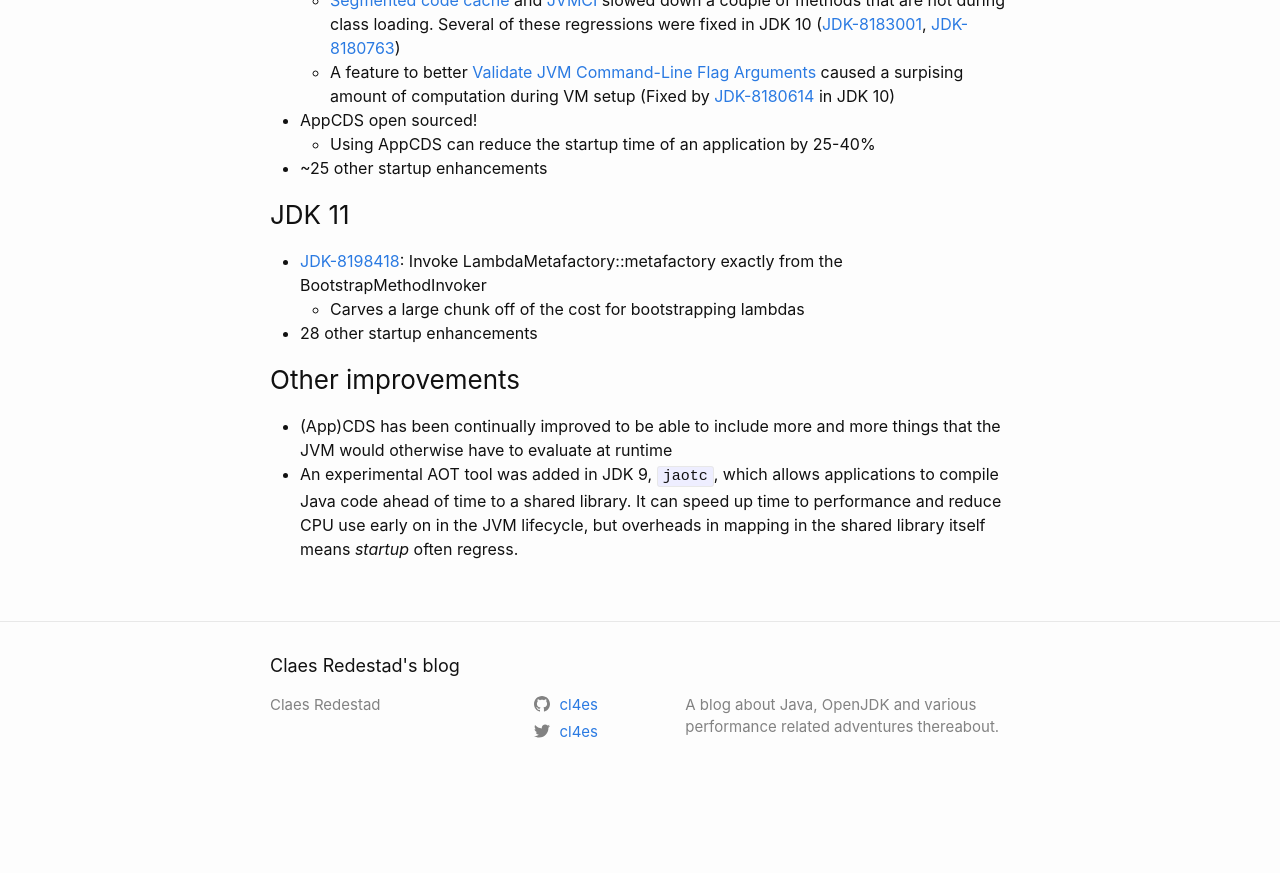
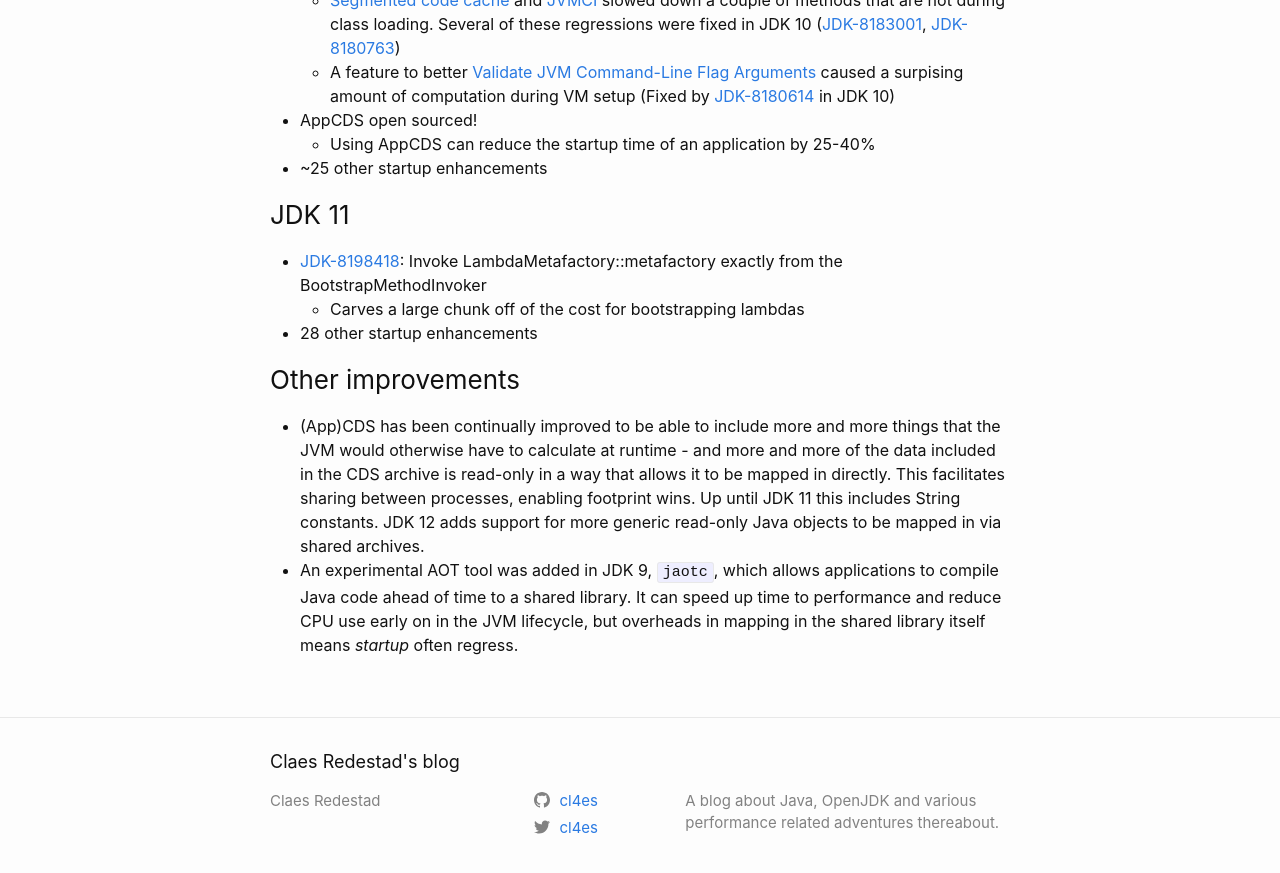
Before and after one commit to cl4es/cl4es.github.io, a Jekyll site: the page built from _posts/2018-11-29-OpenJDK-Startup-From-8-Through-11.md, in a window 1280 px wide and 900 px high, scrolled down 1307 px. Shown: the top 873 px of the window. Built offline with Jekyll 4.4.1, drawn with Linux system fonts in a browser that asks for light colours; before the commit the page ends 2111 px from its top, so only the background shows below that.

Commit message:
AppCDS clarification

```diff
--- a/_posts/2018-11-29-OpenJDK-Startup-From-8-Through-11.md
+++ b/_posts/2018-11-29-OpenJDK-Startup-From-8-Through-11.md
@@ -44,5 +44,5 @@ I've touched on regressions and improvements to Java startup in both talks and i
 
 ### Other improvements
 
-- (App)CDS has been continually improved to be able to include more and more things that the JVM would otherwise have to evaluate at runtime
+- (App)CDS has been continually improved to be able to include more and more things that the JVM would otherwise have to calculate at runtime - and more and more of the data included in the CDS archive is read-only in a way that allows it to be mapped in directly. This facilitates sharing between processes, enabling footprint wins. Up until JDK 11 this includes String constants. JDK 12 adds support for more generic read-only Java objects to be mapped in via shared archives.
 - An experimental AOT tool was added in JDK 9, `jaotc`, which allows applications to compile Java code ahead of time to a shared library. It can speed up time to performance and reduce CPU use early on in the JVM lifecycle, but overheads in mapping in the shared library itself means _startup_ often regress.
```
